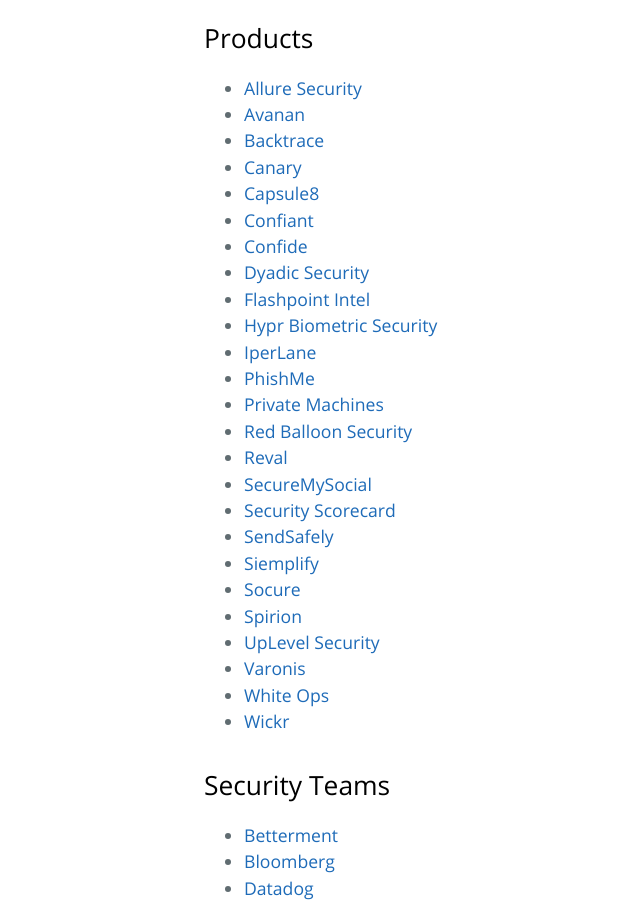
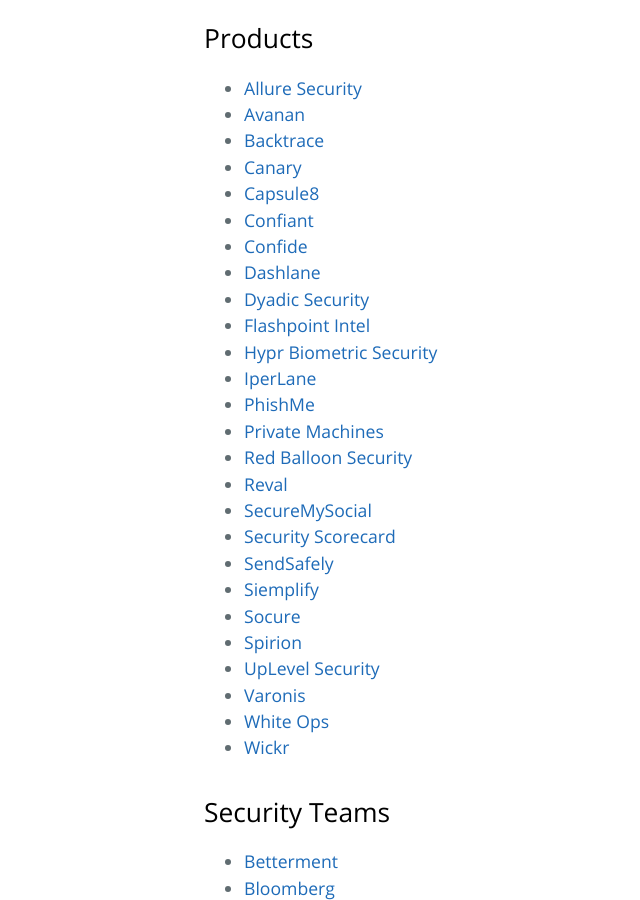
Before and after one commit to trailofbits/nyc-infosec, a Jekyll site: the page built from companies.md, in a window 1280 px wide and 900 px high, scrolled down 913 px. Shown: the whole window, without its empty margins (20-660 px from the left). Built offline with Jekyll 4.4.1, drawn with Linux system fonts in a browser that asks for light colours; our own code applies the rules of GitHub Pages for plain Markdown files.

Commit message:
Dashlane

```diff
--- a/companies.md
+++ b/companies.md
@@ -35,6 +35,7 @@
 * [Capsule8](https://capsule8.io/)
 * [Confiant](https://www.confiant.com/)
 * [Confide](https://getconfide.com/)
+* [Dashlane](https://www.dashlane.com/)
 * [Dyadic Security](https://www.dyadicsec.com/)
 * [Flashpoint Intel](https://www.flashpoint-intel.com/)
 * [Hypr Biometric Security](https://www.hypr.com/)
```
